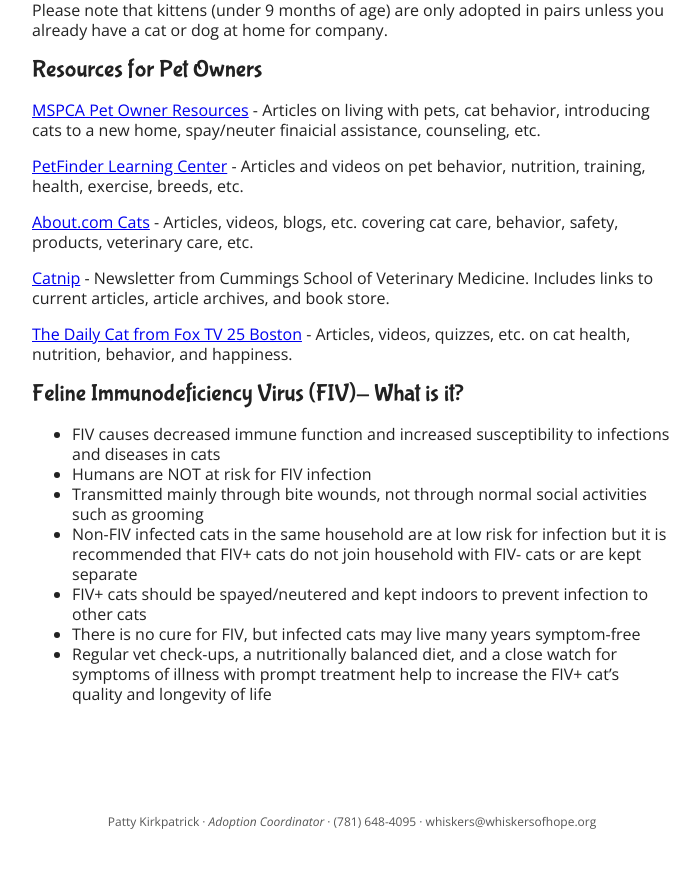
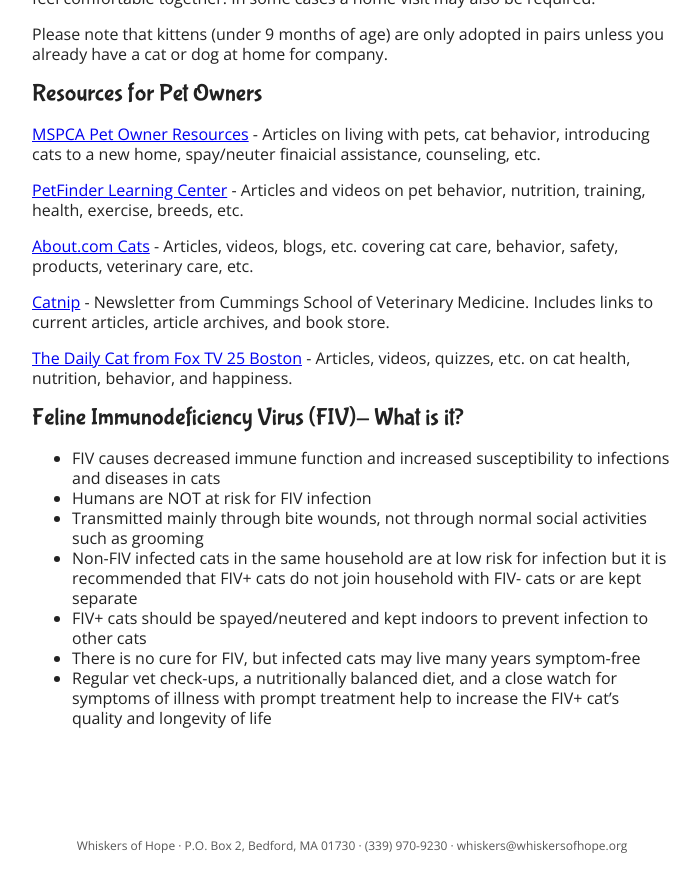
Before and after one commit to whiskers-of-hope/whiskers-of-hope.github.io, a Jekyll site: the page built from index.md, in a window 1280 px wide and 900 px high, scrolled down 3816 px. Shown: the top 892 px of the window, without its empty margins (288-988 px from the left). Built offline with Jekyll 4.4.1, drawn with Linux system fonts in a browser that asks for light colours; Markdown is read by kramdown in place of the engine named in the settings.

Commit message:
Update Contact Info and Provide Link

```diff
--- a/_layouts/default.html
+++ b/_layouts/default.html
@@ -42,6 +42,9 @@
       <li><a href='https://www.facebook.com/pages/Whiskers-of-Hope/183823134998054'>
         Facebook
       </a></li>
+      <li><a href="#contact">
+        Contact Us
+      </a></li>
     </ul>
   </div>
 </nav>
@@ -54,12 +57,13 @@
 </section>
 
 <footer>
-  Patty Kirkpatrick
+<id="contact">
+  Whiskers of Hope
   &middot;
-  <em>Adoption Coordinator</em>
+  P.O. Box 2, Bedford, MA 01730
   &middot;
-  <a href="tel:+17816484095">
-    (781) 648-4095
+  <a href="tel:+13399709230">
+    (339) 970-9230
   </a>
   &middot;
   <a href="mailto:whiskers@whiskersofhope.org">
```
